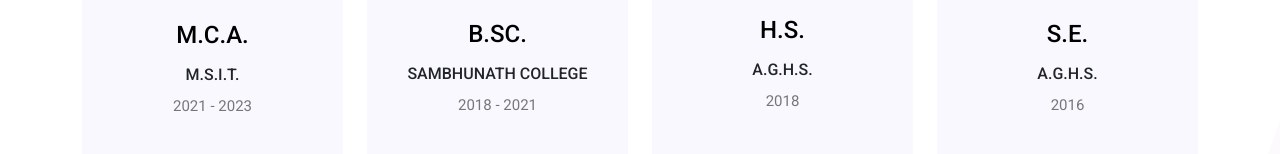
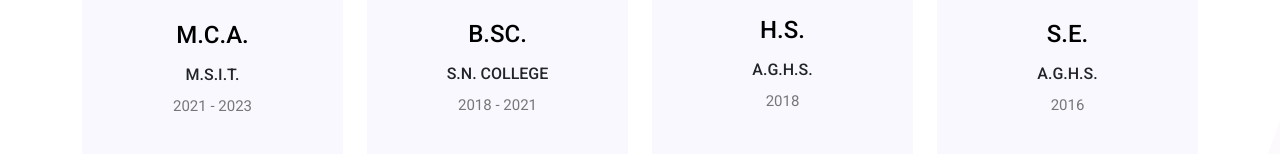
Before and after one commit to Sourav-gittech/Sourav-resume, a plain HTML site: page index.html in a window 1280 px wide. Shown: the part 1785-1939 px from the top of the page. Drawn offline with nearby package versions, Linux system fonts and the light colour scheme; files whose address does not match are found by name.

Commit message:
Commited

```diff
--- a/index.html
+++ b/index.html
@@ -136,7 +136,7 @@
                             <img src="./assets/images/education-img/seo.webp" alt="#serviceImg2" class="img-fluid">
                         </div>
                         <h5 class="text-uppercase mt-4 mb-3">B.SC.</h5>
-                        <h6>SAMBHUNATH COLLEGE</h6>
+                        <h6>S.N. COLLEGE</h6>
                         <p>2018 - 2021</p>
                     </div>
                 </div>
```
